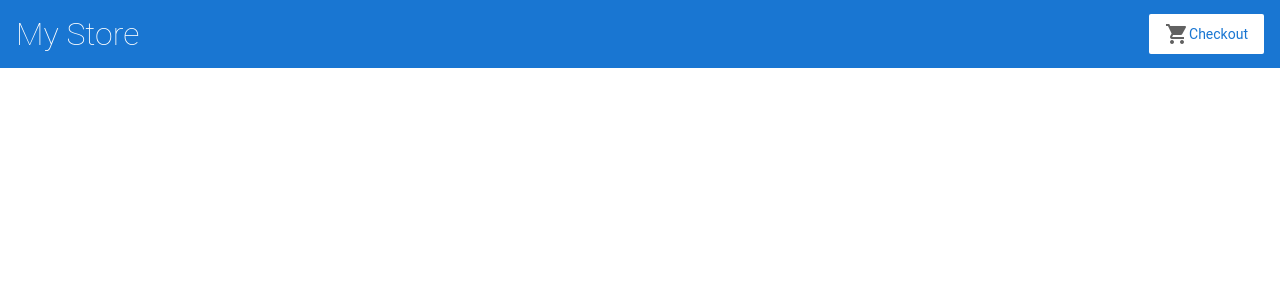
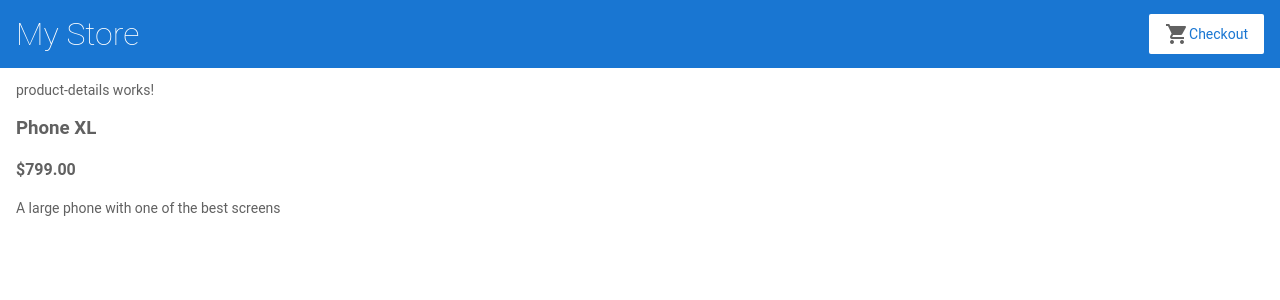
Before and after one commit to yasuhitotsu/angular-sample, an Angular app: page /products/1 in a window 1280 px wide. Before the commit this address led to /. Shown: the top 300 px of the page. Built offline with nearby package versions, Linux system fonts and the light colour scheme.

Commit message:
2 files modified, 4 added

```diff
--- /dev/null
+++ b/src/app/product-details/product-details.component.html
@@ -0,0 +1,7 @@
+<p>product-details works!</p>
+
+<div *ngIf="product">
+  <h3>{{ product.name }}</h3>
+  <h4>{{ product.price | currency }}</h4>
+  <p>{{ product.description }}</p>
+</div>
--- /dev/null
+++ b/src/app/product-details/product-details.component.ts
@@ -0,0 +1,25 @@
+import { Component, OnInit } from '@angular/core';
+import { ActivatedRoute } from '@angular/router';
+
+import { Product, products } from '../products';
+
+@Component({
+  selector: 'app-product-details',
+  templateUrl: './product-details.component.html',
+  styleUrls: ['./product-details.component.css'],
+})
+export class ProductDetailsComponent {
+  product: Product | undefined;
+  constructor(private route: ActivatedRoute) {}
+
+  ngOnInit() {
+    // First get the product id from the current route.
+    const routeParams = this.route.snapshot.paramMap;
+    const productIdFromRoute = Number(routeParams.get('productId'));
+
+    // Find the product that correspond with the id provided in route.
+    this.product = products.find(
+      (product) => product.id === productIdFromRoute
+    );
+  }
+}
--- a/src/app/product-list/product-list.component.html
+++ b/src/app/product-list/product-list.component.html
@@ -2,7 +2,10 @@
 
 <div *ngFor="let product of products">
   <h3>
-    <a [title]="product.name + ' details'">
+    <a
+      [title]="product.name + ' details'"
+      [routerLink]="['/products', product.id]"
+    >
       {{ product.name }}
     </a>
   </h3>
```
Also changed, not shown: src/app/app.module.ts (+7 -7 lines), src/app/product-details/product-details.component.css (added), 1 other file (tests, documents, lock files or other folders).
